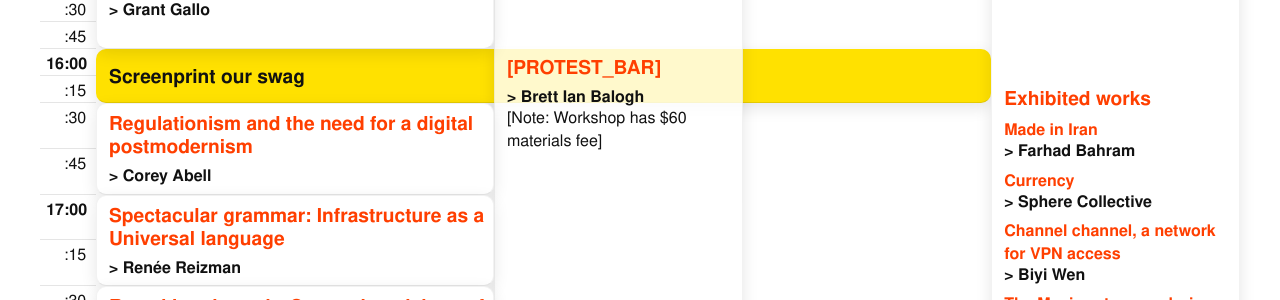
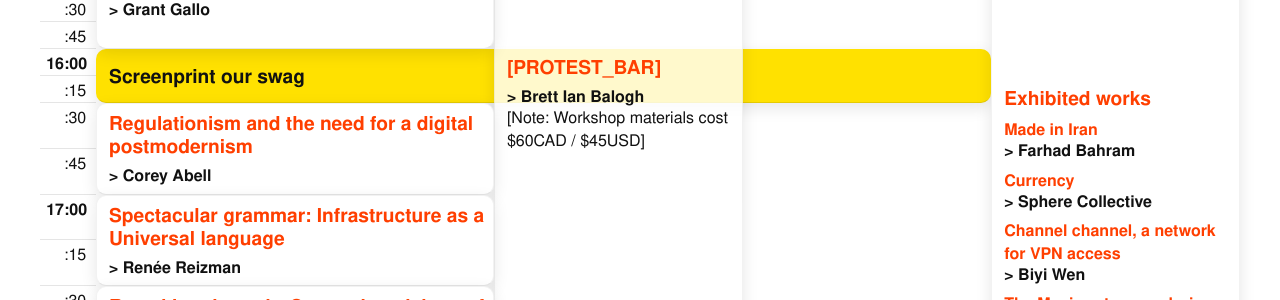
Before and after one commit to ournetworks/ournetworks.ca, a Jekyll site: the page built from program.md, in a window 1280 px wide and 900 px high, scrolled down 660 px. Shown: the part 154-454 px from the top of the window. Built offline with Jekyll 4.4.1, drawn with Linux system fonts in a browser that asks for light colours.

Commit message:
update to incl CAD and USD

```diff
--- a/program.md
+++ b/program.md
@@ -62,7 +62,7 @@
   <td>14</td>
   <td>:00</td>
   <td colspan="1" rowspan="4" class="session-block session-{% include session-type.html session-id=19036 %}">{% include session.html year=2019 session-id=19036 %}</td>
-  <td colspan="1" rowspan="16" class="session-block session-{% include session-type.html session-id=19018 %} overlap">{% include session.html year=2019 session-id=19018 %}[Note: Workshop has $60 materials fee]</td>
+  <td colspan="1" rowspan="16" class="session-block session-{% include session-type.html session-id=19018 %} overlap">{% include session.html year=2019 session-id=19018 %}[Note: Workshop materials cost $60CAD / $45USD]</td>
 </tr>
 <tr>
   <td></td>
```
